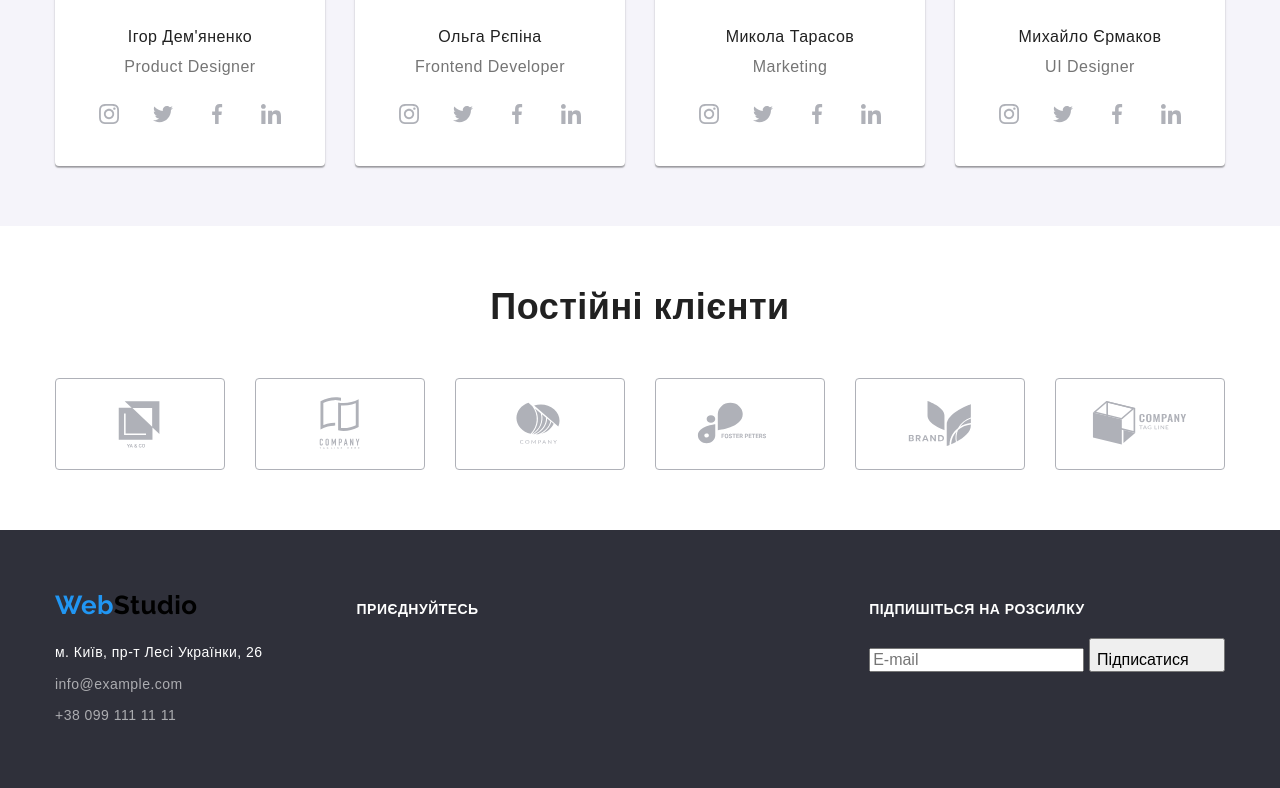
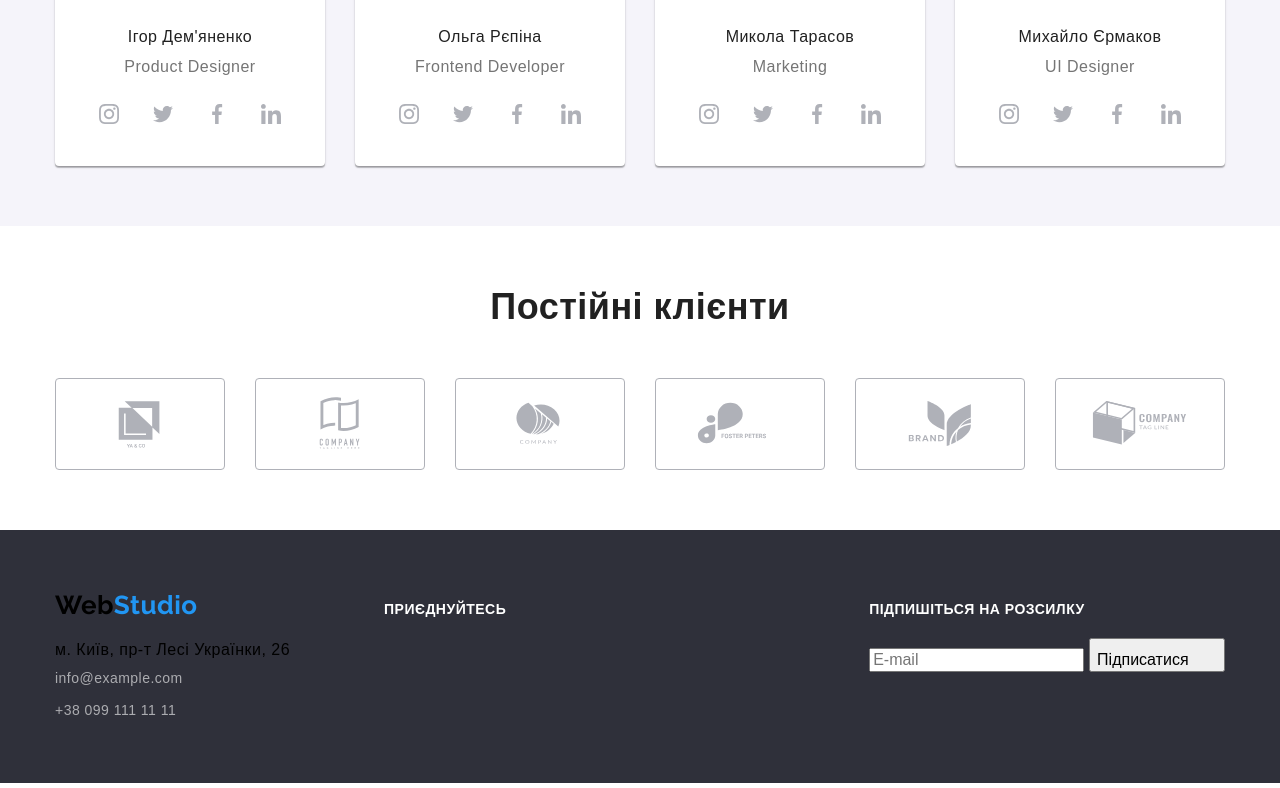
Before and after one commit to Galiactr/header_2, a plain HTML site: page index.html in a window 1280 px wide. Shown: the part 1897-2685 px from the top of the page. Drawn offline with nearby package versions, Linux system fonts and the light colour scheme; a script that the page names is missing.

Commit message:
first footer

```diff
--- a/index.html
+++ b/index.html
@@ -535,16 +535,12 @@
         <div class="container page-footer__container">
             <div data-aos="zoom-in" class="page-footer__address-thumb address-thumb">
                 <a lang="en" class="logo logo--white" href="./index.html">
-                    <span class="logo__accent">Web</span>Studio
-                </a>
+                    Web<span class="logo__accent">Studio</span></a
+          >
                 <address class="address">
                     <ul class="address__list list">
                         <li class="address__item">
-                            <a class="address__link address__link--white link"
-                                href="https://goo.gl/maps/qgEF6CwVhvNn76ka9" target="_blank"
-                                rel="noopener noreferrer nofollow ">
-                                м. Київ, пр-т Лесі Українки, 26
-                            </a>
+                           м. Київ, пр-т Лесі Українки, 26
                         </li>
                         <li class="address__item">
                             <a class="address__link link" href="mailto:info@example.com">info@example.com</a>
```
